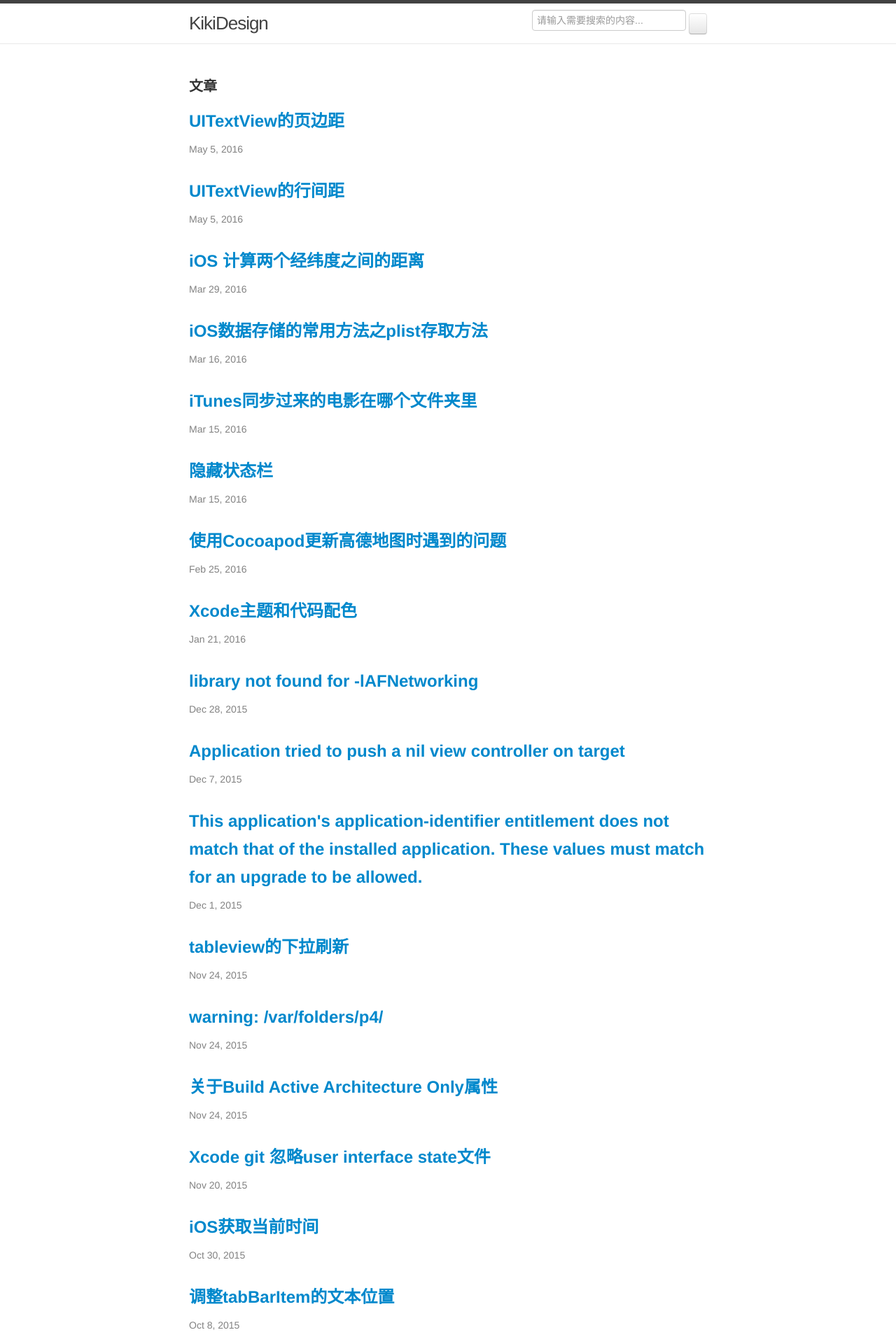
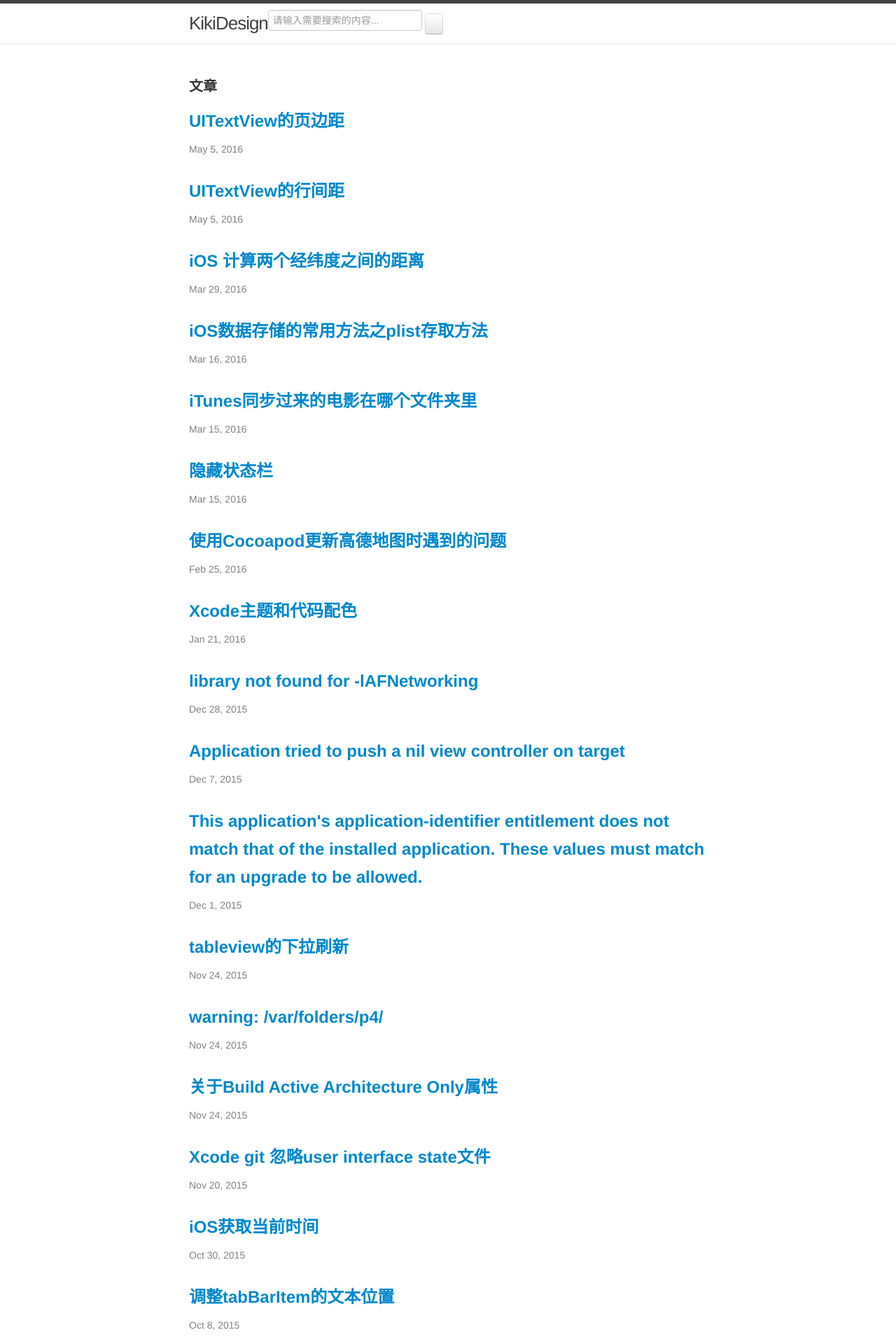
Before and after one commit to kikidesign/kikidesign.github.io, a Jekyll site: the page built from index.html, in a window 1280 px wide. Shown: the top 1920 px of the page at 70% size. Built offline with Jekyll 4.4.1, drawn with Linux system fonts in a browser that asks for light colours.

Commit message:
引入Bootstrap

```diff
--- a/_includes/header.html
+++ b/_includes/header.html
@@ -17,9 +17,9 @@
         		<a href="javascript:sendurl()" class="btn btn-primary btn-sm" data-toggle="button">搜索</a>
       		</div>
       	</form> -->
-        <div class="input-group custom-search-form"  align="right" >
-          <input type="text" class="form-control" placeholder="请输入需要搜索的内容...">
-            <span class="input-group-btn">
+        <div class="input-group custom-search-form">
+          <input type="text" class="form-control"  placeholder="请输入需要搜索的内容...">
+          <span class="input-group-btn">
             <button class="btn btn-default" type="button">
                 <i class="fa fa-search"></i>
             </button>
```
Also changed, not shown: 2 other files.
